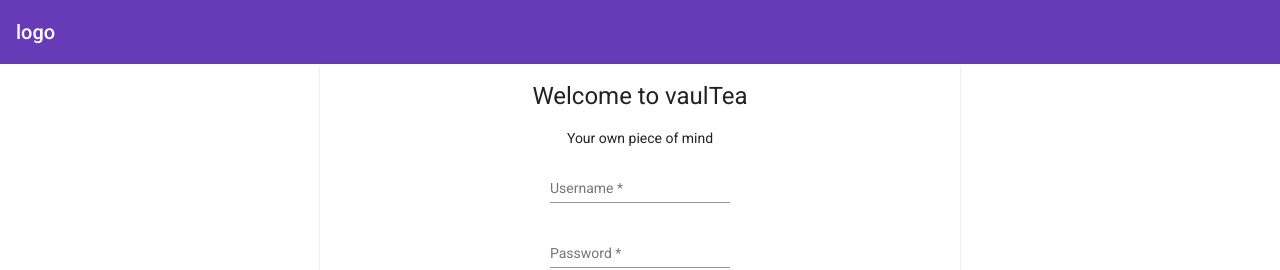
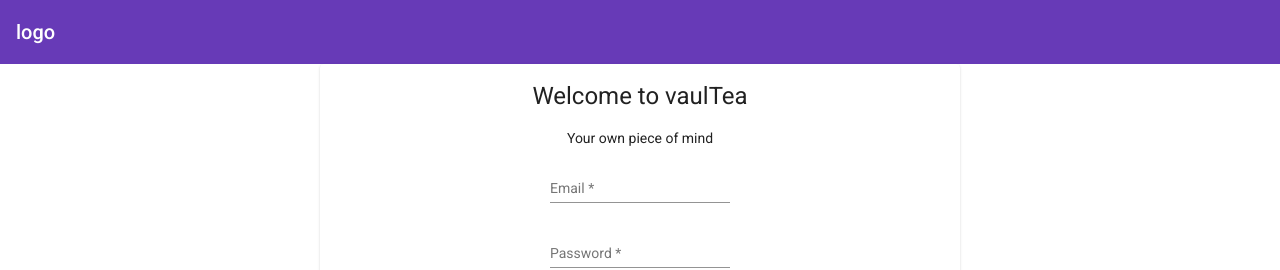
Before and after one commit to Noah231515/vaultea, an Angular app in the folder vaulteaclient/: page /login in a window 1280 px wide. Shown: the top 270 px of the page. Built offline with nearby package versions, Linux system fonts and the light colour scheme.

Commit message:
change to email, add error

```diff
--- a/vaulteaclient/src/app/authentication/login-page/login-page.component.html
+++ b/vaulteaclient/src/app/authentication/login-page/login-page.component.html
@@ -4,8 +4,8 @@
         <span>Your own piece of mind</span>
         <div fxFlex fxLayout="column" fxLayoutGap="8px">
             <vaultea-input
-                [formControl]='form.get("username")'
-                label='Username'
+                [formControl]='form.get("email")'
+                label='Email'
             ></vaultea-input>
             <vaultea-input
                 [formControl]='form.get("password")'
--- a/vaulteaclient/src/app/authentication/login-page/login-page.component.ts
+++ b/vaulteaclient/src/app/authentication/login-page/login-page.component.ts
@@ -15,7 +15,7 @@ export class LoginPageComponent implements OnInit {
 
   public ngOnInit(): void {
     this.form = this.formBuilder.group({
-      username: ["", Validators.required],
+      email: ["", [Validators.required, Validators.email]],
       password: ["", Validators.required]
     });
   }
--- a/vaulteaclient/src/app/ui-kit/input/input.component.html
+++ b/vaulteaclient/src/app/ui-kit/input/input.component.html
@@ -1,7 +1,10 @@
 <mat-form-field>
     <mat-label>{{label}}</mat-label>
     <mat-error *ngIf="formControl.hasError('required')">
-        {{label}} is required
+        Please enter a {{label}}
+    </mat-error>
+        <mat-error *ngIf="formControl.hasError('email')">
+        Please enter a properly formatted email
     </mat-error>
     <input matInput
         [placeholder]=placeholder
```
